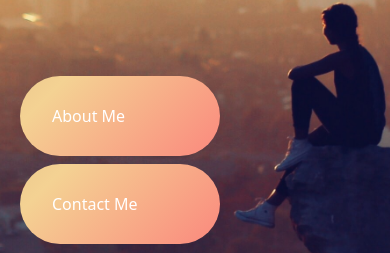
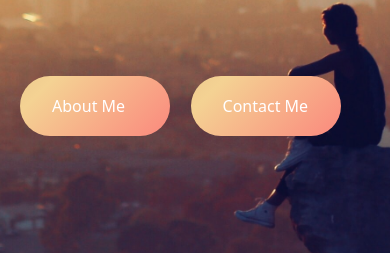
Before and after one commit to Kyle2409/Self-Portfolio, a plain HTML site: page Index.html in a window 390 px wide. Shown: the part 599-852 px from the top of the page. Drawn offline with nearby package versions, Linux system fonts and the light colour scheme.

Commit message:
Button Responsiveness

```diff
--- a/main.css
+++ b/main.css
@@ -176,7 +176,8 @@ background-position: 100% 50%}
     position: static;
     border: none;
     color: white;
-    padding: 15px 32px;
+    height: 60px;
+  width: 150px;
     text-align: left;
     text-decoration: none;
     display: inline-block;
```
